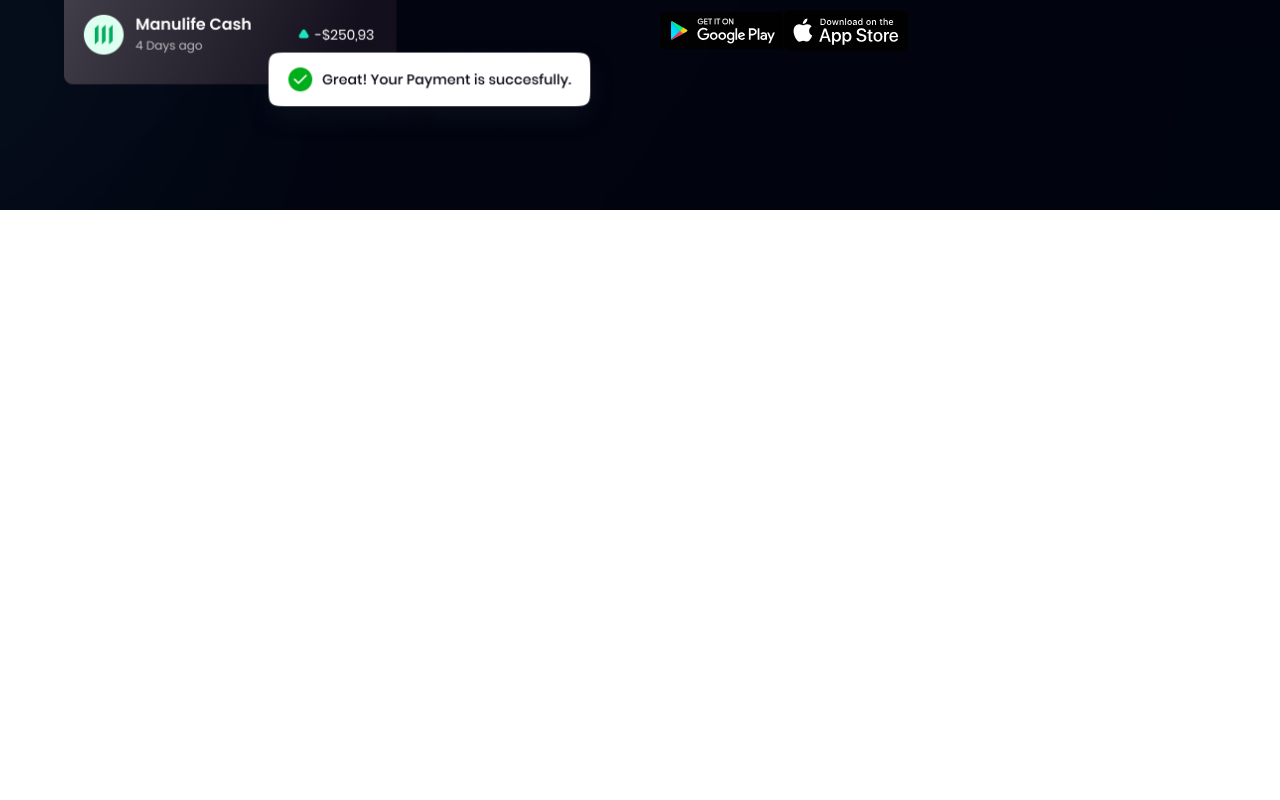
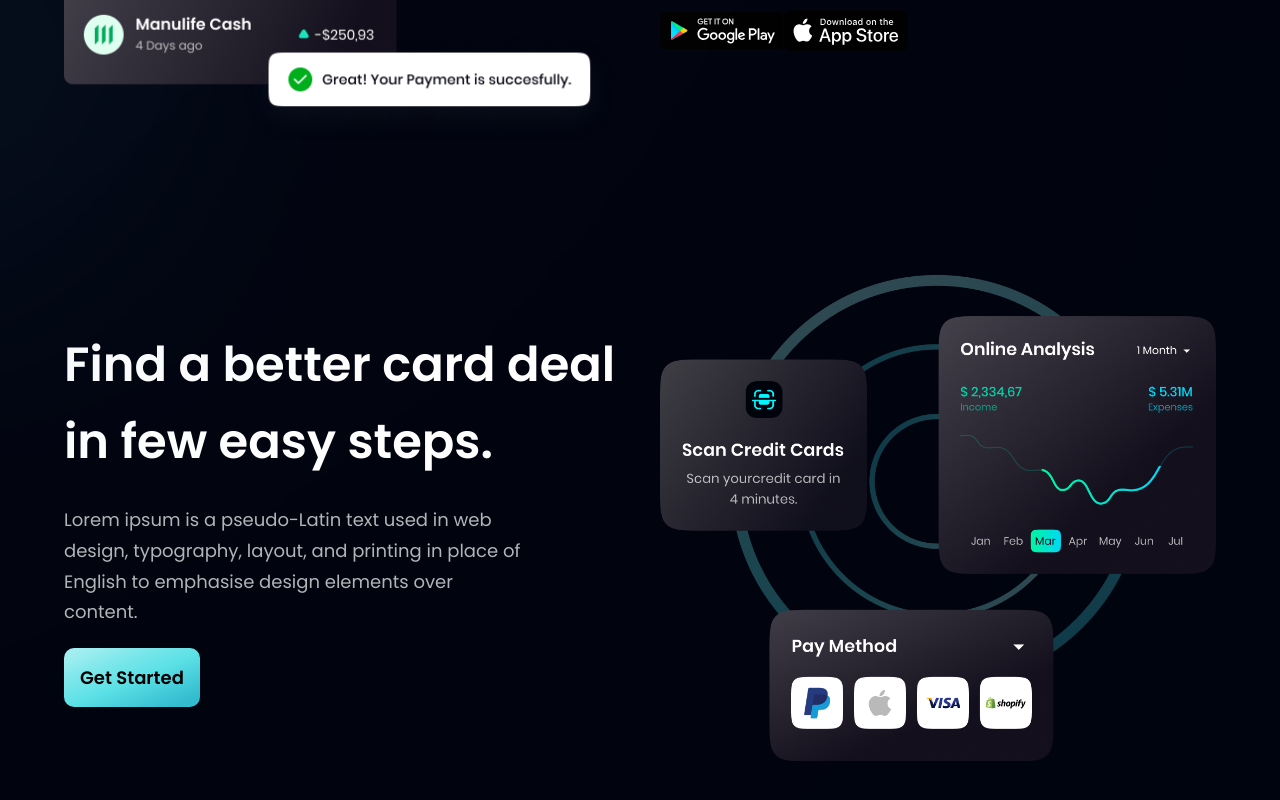
Before and after one commit to amindev92/payment, a React (Vite) app: page / in a window 1280 px wide. Shown: the part 1918-2718 px from the top of the page. Before the commit the page ends 2128 px from the top, so only its background shows below. Built offline with nearby package versions, Linux system fonts and the light colour scheme.

Commit message:
complete carddeal section

```diff
--- a/src/App.jsx
+++ b/src/App.jsx
@@ -1,6 +1,6 @@
 import './index.js'
 import styles from './index.js'
-import { Billing, Business, Hero, Navbar, Stats } from './components'
+import { Billing, Business, CardDeal, Hero, Navbar, Stats } from './components'
 
 const App = () => {
   return (
@@ -22,6 +22,7 @@ const App = () => {
           <Stats />
           <Business />
           <Billing />
+          <CardDeal />
         </div>
       </div>
     </div>
--- a/src/components/CardDeal.jsx
+++ b/src/components/CardDeal.jsx
@@ -1,8 +1,27 @@
 import React from 'react'
+import { card } from '../assets'
+import styles, { layout } from '../index.js'
+import Button from './Button'
 
 const CardDeal = () => {
     return (
-        <div>CardDeal</div>
+        <section className={layout.section}>
+            <div className={layout.sectionInfo}>
+                <h2 className={styles.heading2}>
+                    Find a better card deal
+                    <br className='sm:block hidden' />
+                    in few easy steps.
+                </h2>
+                <p className={`${styles.paragraph} max-w-[460px] mt-6`}>
+                    Lorem ipsum is a pseudo-Latin text used in web design, typography, layout, and printing in place of English to emphasise design elements over content.
+                </p>
+
+                <Button style={'mt-5'} />
+            </div>
+            <div className={layout.sectionImg}>
+                <img src={card} className='w-[100%] h-[100%]' alt='card' />
+            </div>
+        </section>
     )
 }
 
```
